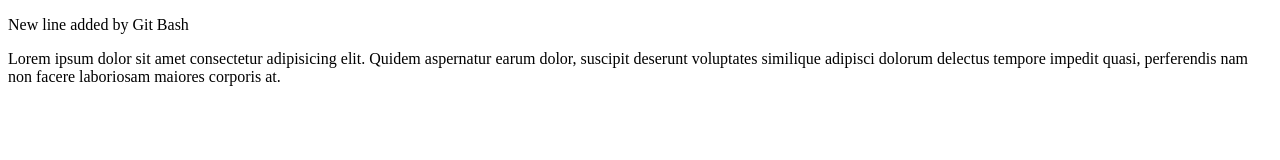
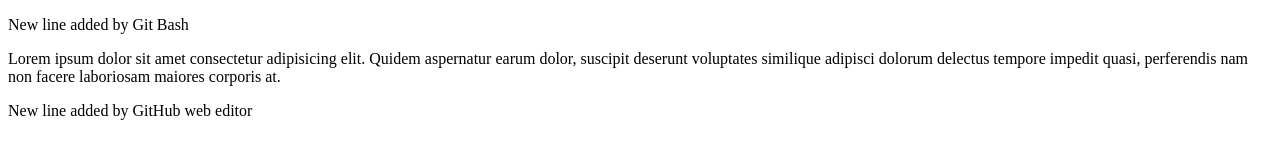
Before and after one commit to DmytroGupanets/github-familiarization, a plain HTML site: page index.html in a window 1280 px wide. Drawn offline with Linux system fonts and the light colour scheme.

Commit message:
Update index.html

```diff
--- a/index.html
+++ b/index.html
@@ -16,5 +16,6 @@
       delectus tempore impedit quasi, perferendis nam non facere laboriosam
       maiores corporis at.
     </p>
+    <p>New line added by GitHub web editor</p>
   </body>
 </html>
```
